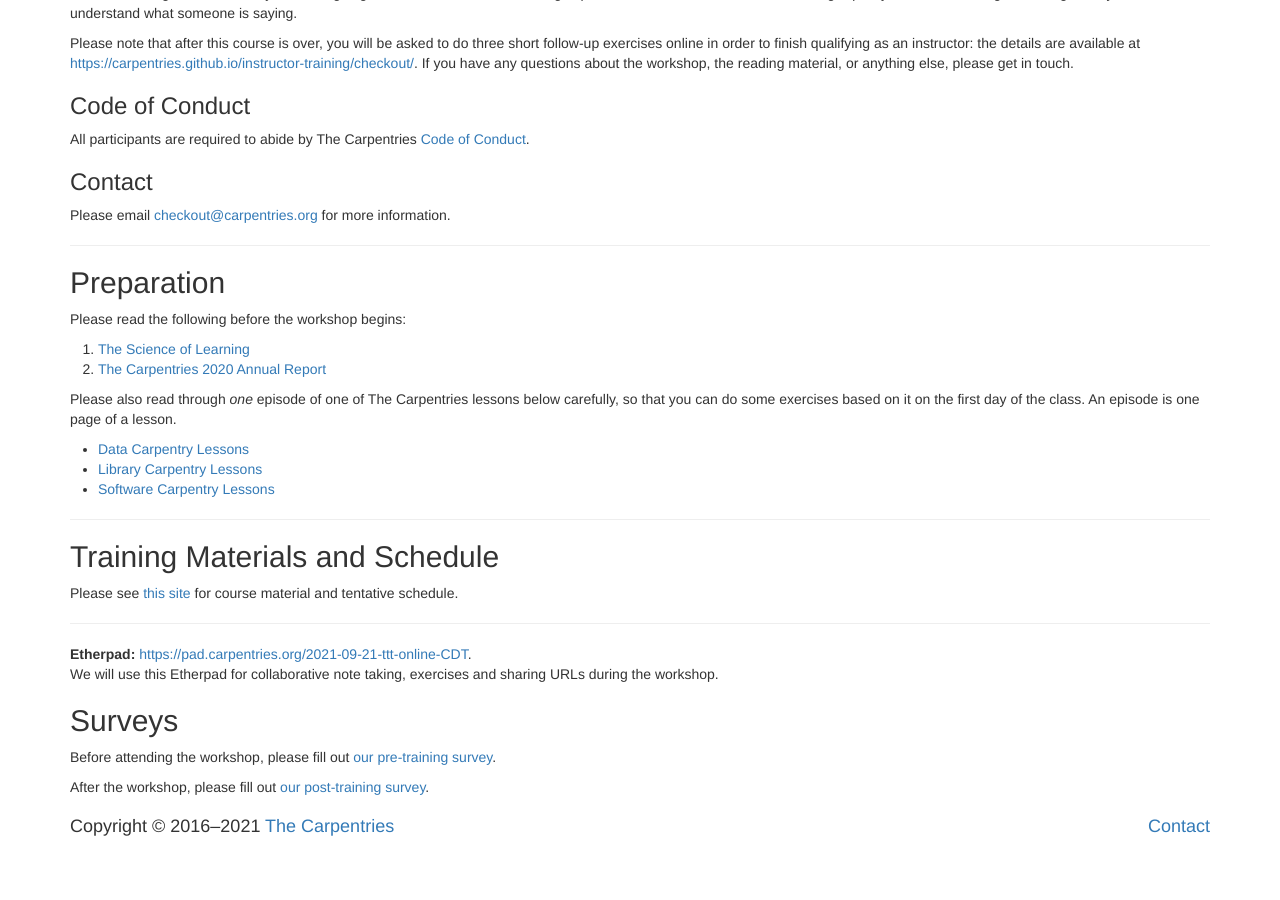
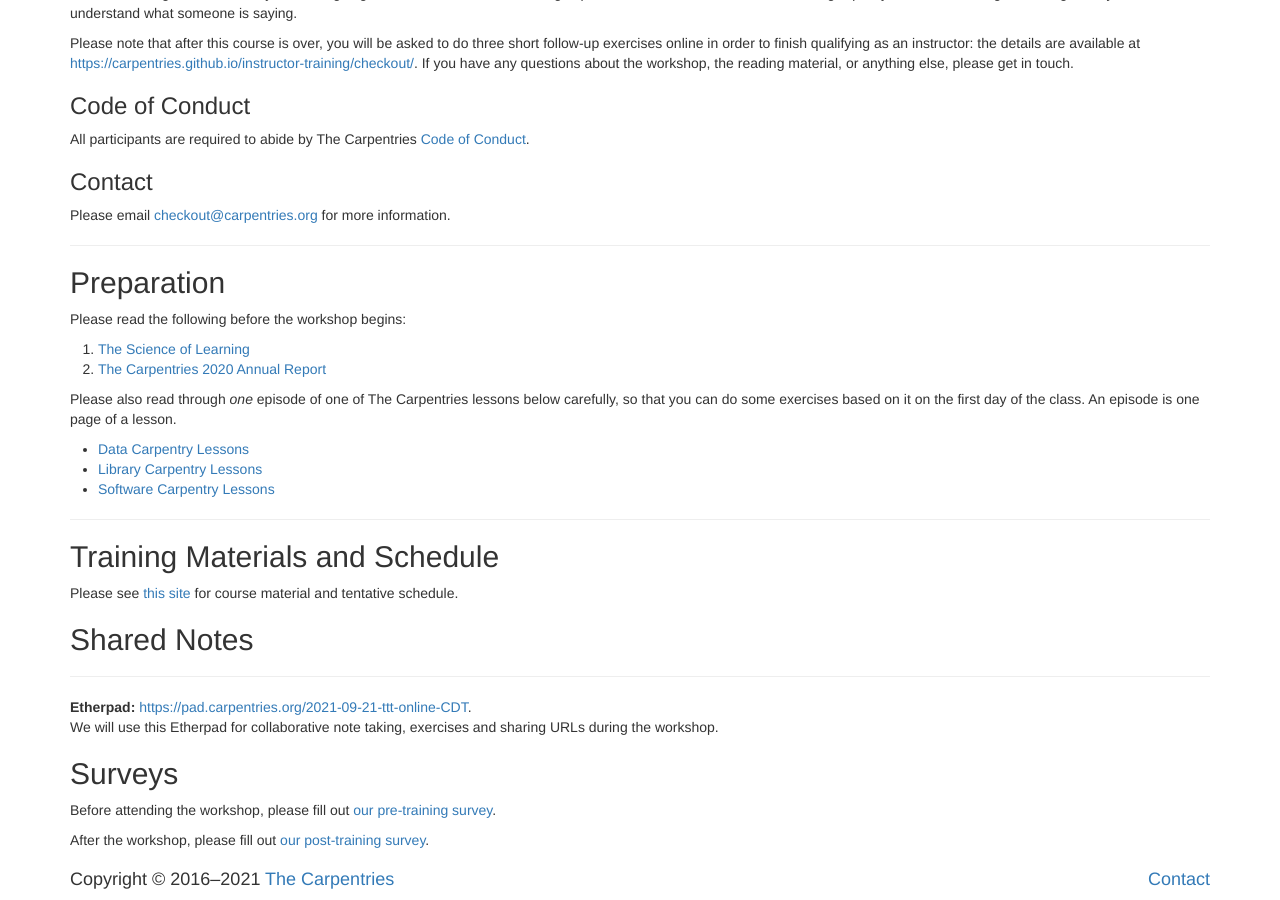
Before and after one commit to carpentries-workshops/2021-09-21-ttt-online-CDT, a Jekyll site: the page built from index.md, in a window 1280 px wide and 900 px high, scrolled down 889 px. Built offline with Jekyll 4.4.1, drawn with Linux system fonts in a browser that asks for light colours; before the commit the page ends 1736 px from its top, so only the background shows below that.

Commit message:
added etherpad section title

```diff
--- a/index.md
+++ b/index.md
@@ -277,6 +277,7 @@ for more information.
   e.g., '2015-06-10-esu'.
 -->
 {% if page.etherpad %}
+<h2>Shared Notes</h2>
 <hr/>
 
 <p id="etherpad">
```
